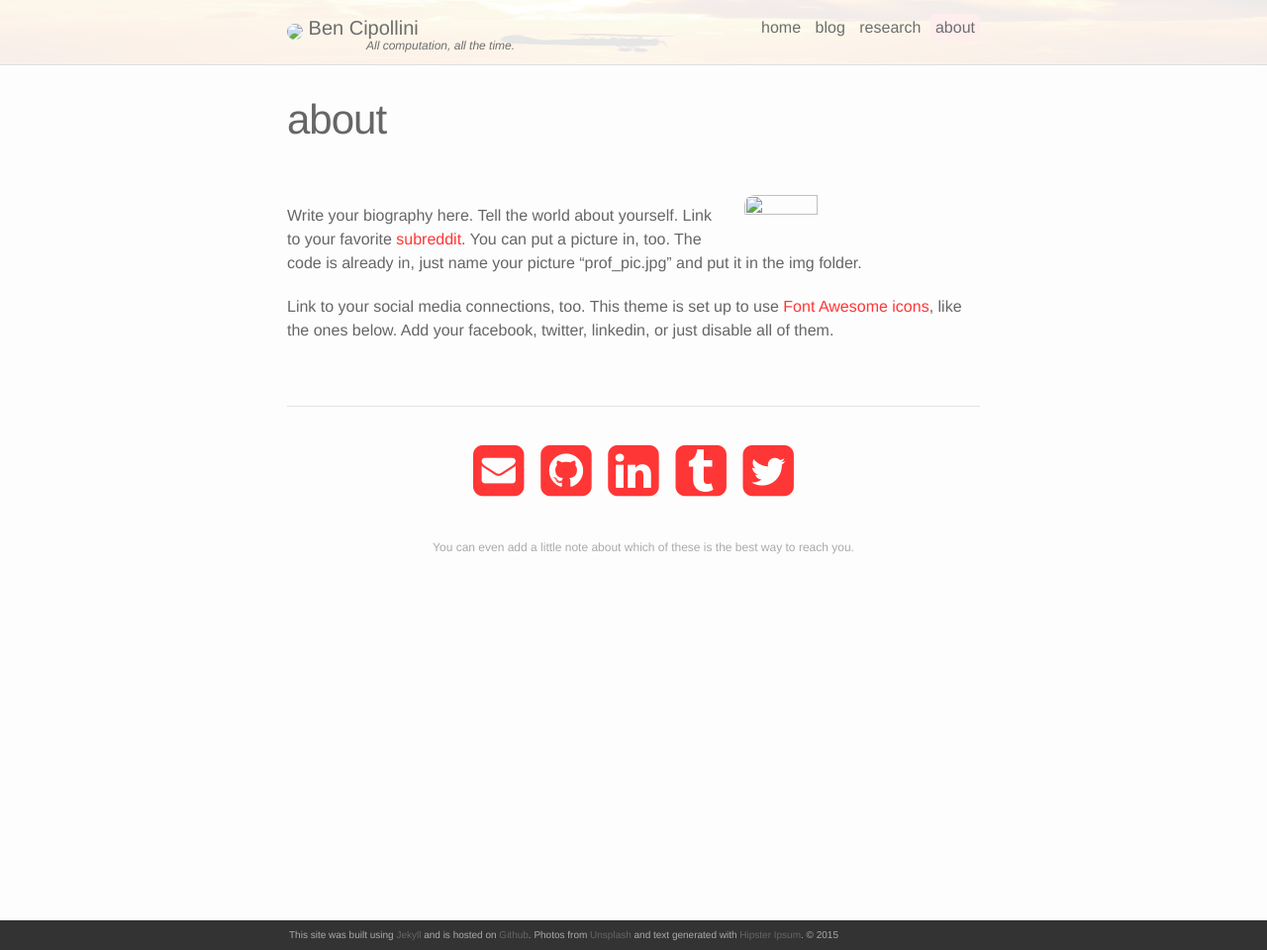
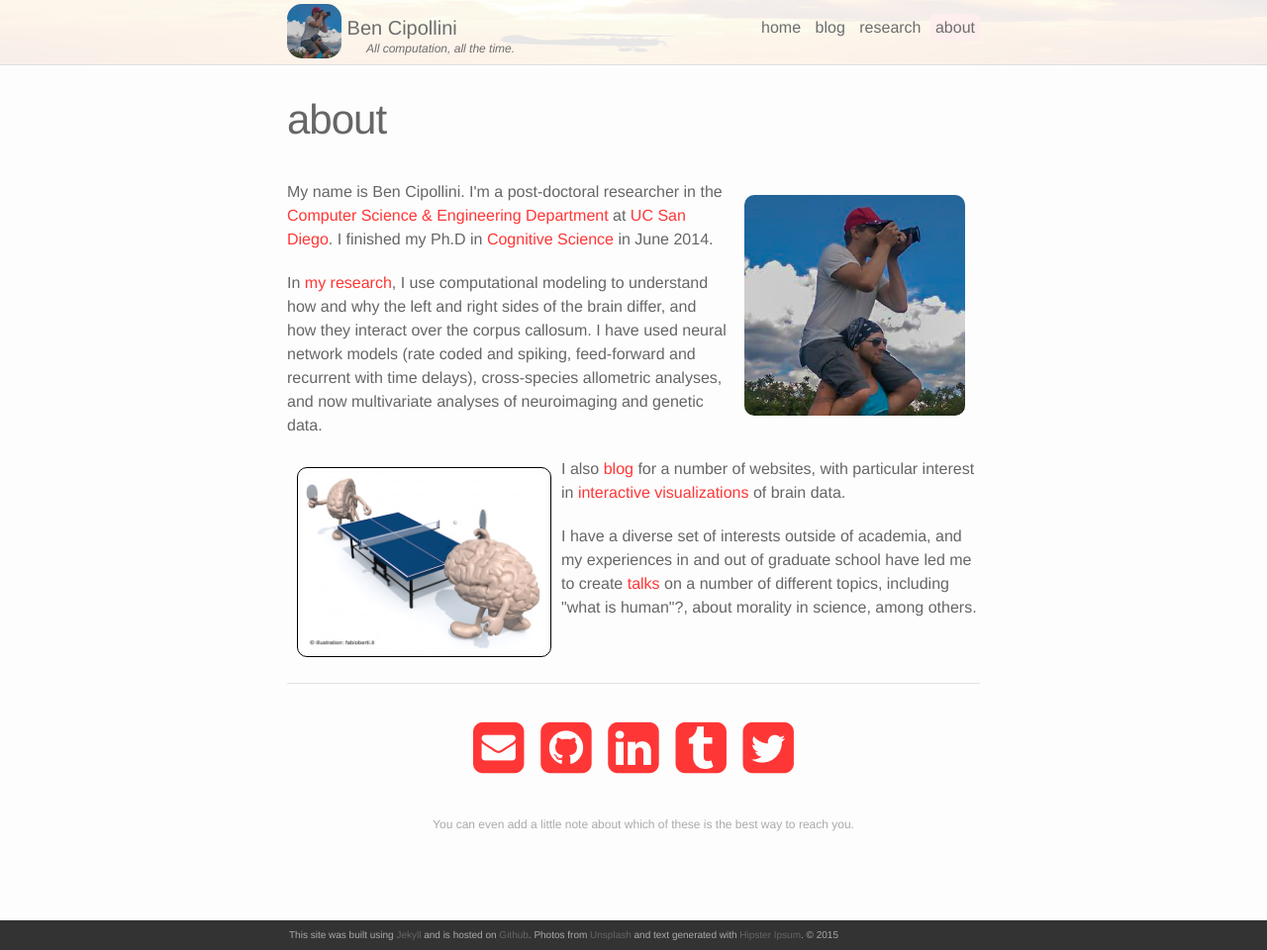
Before and after one commit to bcipolli/bcipolli.github.io, a Jekyll site: the page built from about.md, in a window 1280 px wide and 960 px high. Shown: the whole window at 99% size. Built offline with Jekyll 4.4.1, drawn with Linux system fonts in a browser that asks for light colours; nearby versions of some CDN libraries.

Commit message:
Update: about me and profile pic
Former-commit-id: a470c4a939d457e55fcdc37896fe4b414f7f3aba

```diff
--- a/about.md
+++ b/about.md
@@ -2,15 +2,41 @@
 layout: page
 title: about
 permalink: /about/
-weight: 5
+weight: 6
 ---
 
 <img class="col one right" src="{{ '/img/prof_pic.jpg' | prepend:site.baseurl }}">
 
-<br/>
-Write your biography here. Tell the world about yourself. Link to your favorite <a href="http://reddit.com" target="blank">subreddit</a>. You can put a picture in, too. The code is already in, just name your picture "prof_pic.jpg" and put it in the img folder.
+<p>
+  My name is Ben Cipollini.  I'm a post-doctoral researcher
+  in the <a href="http://www.cse.ucsd.edu/">Computer Science &amp; Engineering Department</a>
+  at <a href="http://www.ucsd.edu/">UC San Diego</a>.  I finished my Ph.D in
+  <a href="http://www.cogsci.ucsd.edu/">Cognitive Science</a> in June 2014.
+</p>
 
-Link to your social media connections, too. This theme is set up to use <a href="http://fortawesome.github.io/Font-Awesome/" target="blank">Font Awesome icons</a>, like the ones below. Add your facebook, twitter, linkedin, or just disable all of them.
+<p>
+  In <a href="{{ 'projects' | prepend:site.baseurl }}">my research</a>,
+  I use computational modeling to understand how and why the left and right sides
+  of the brain differ, and how they interact over the corpus callosum.
+  I have used neural network models (rate coded
+  and spiking, feed-forward and recurrent with time delays), cross-species
+  allometric analyses, and now multivariate analyses of neuroimaging and genetic
+  data.
+</p>
 
+<img src="{{ '/img/hemis-ping-pong.jpg' | prepend:site.baseurl }}" align="left" style="width:35%; padding: 5px; margin: 10px; border: 1px solid black; border-radius: 10px;" />
+<p>
+  I also <a href="{{ '/blog/' | prepend:site.baseurl }}">blog</a>
+  for a number of websites, with particular interest in
+  <a href="{{ '/projects/roygbiv/' | prepend:site.baseurl }}">interactive visualizations</a>
+  of brain data.
+</p>
+<p>
+  I have a diverse set of interests outside of academia,
+  and my experiences in and out of graduate school have led me to
+  create <a href="{{ '/talks/' | prepend:site.baseurl }}">talks</a> on a number
+  of different topics, including "what is human"?, about morality in science,
+  among others.
+</p>
 
 {% include contact.html %}
```
Also changed, not shown: img/hemis-ping-pong.jpg (added), img/prof_pic.jpg (added), 1 other file.
